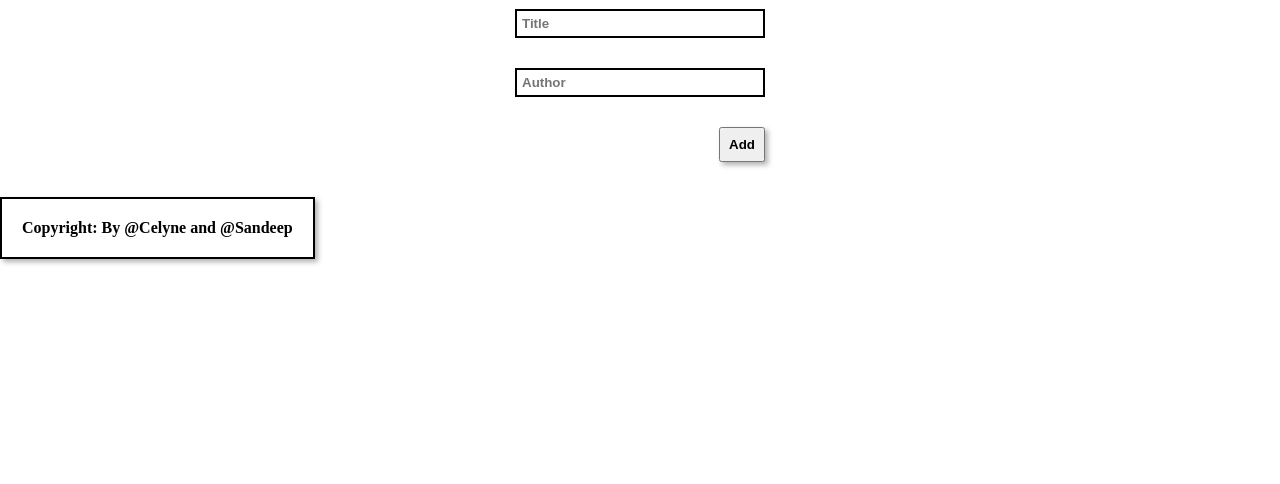
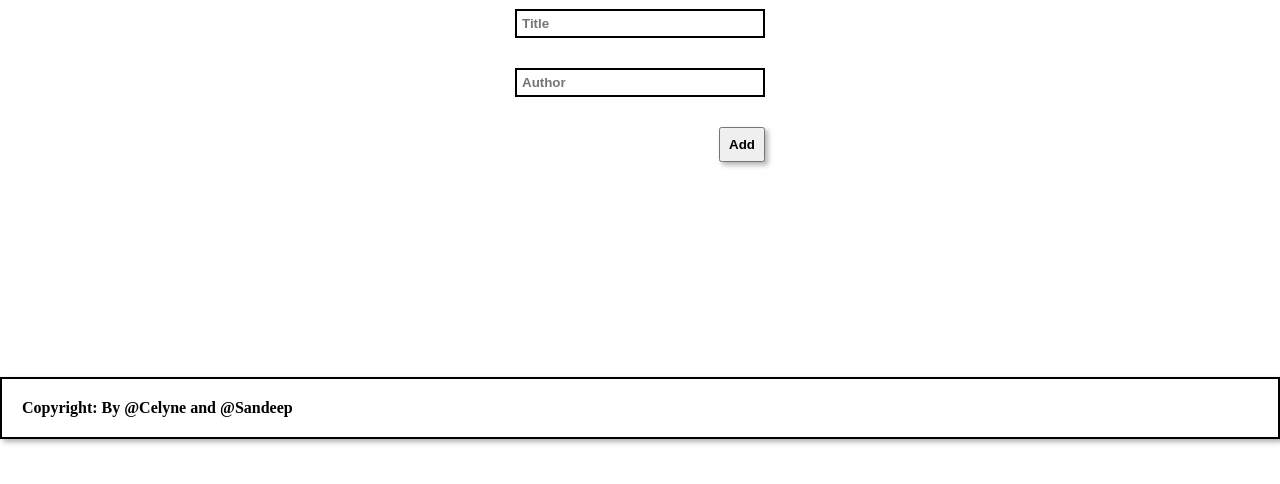
Before and after one commit to mailsg/Awesome-Books, a website: page index.html in a window 1280 px wide. Shown: the part 234-718 px from the top of the page. Drawn offline with Linux system fonts and the light colour scheme.

Commit message:
Fix the footer

```diff
--- a/index.css
+++ b/index.css
@@ -136,8 +136,9 @@ footer {
   padding: 20px;
   box-shadow: 3px 3px 5px rgba(0, 0, 0, 0.3);
   border: 2px solid #000;
-  margin-top: 20px;
-  position: fixed;
+  margin-top: 200px;
+  position: absolute;
+  width: 100%;
 }
 
 .center {
```
